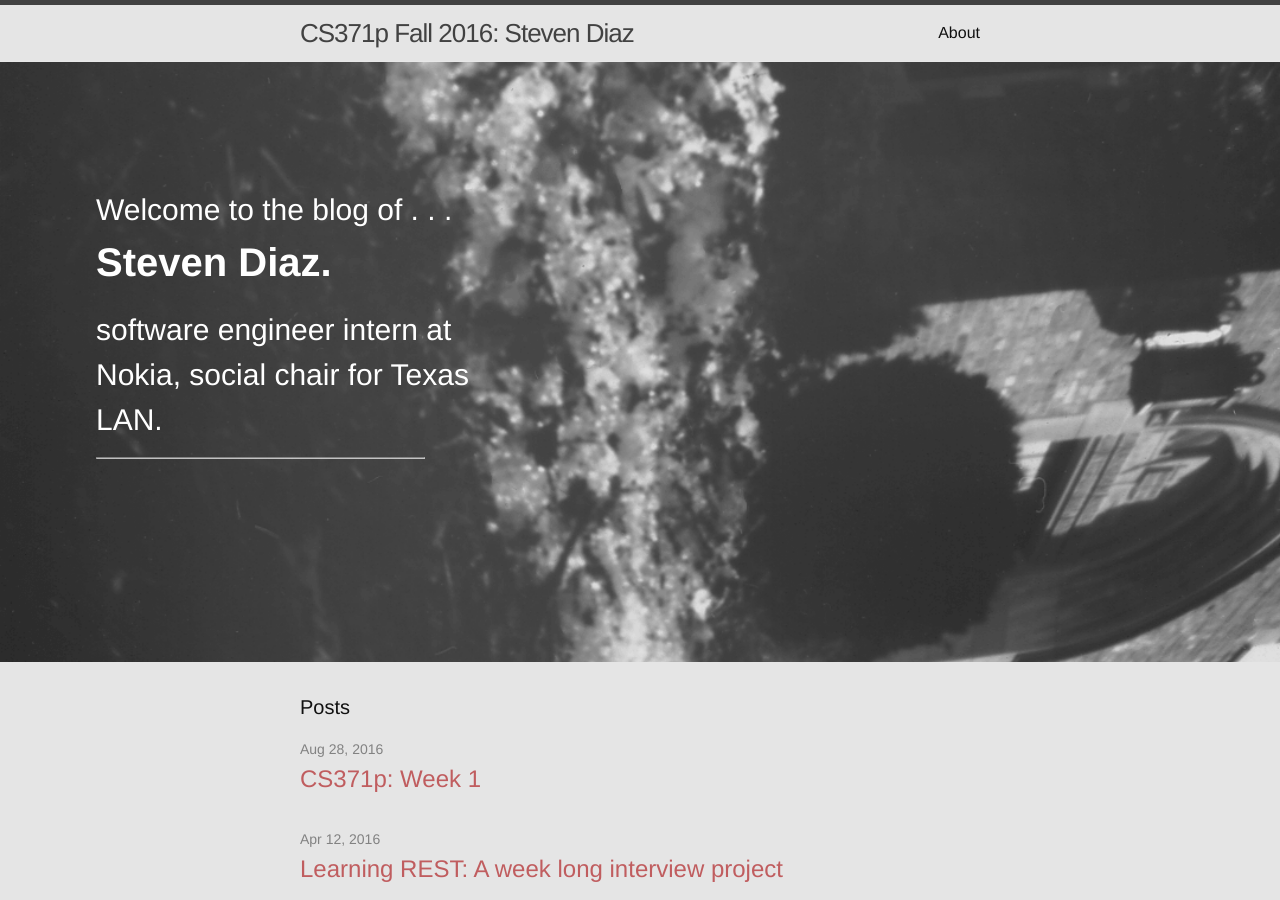
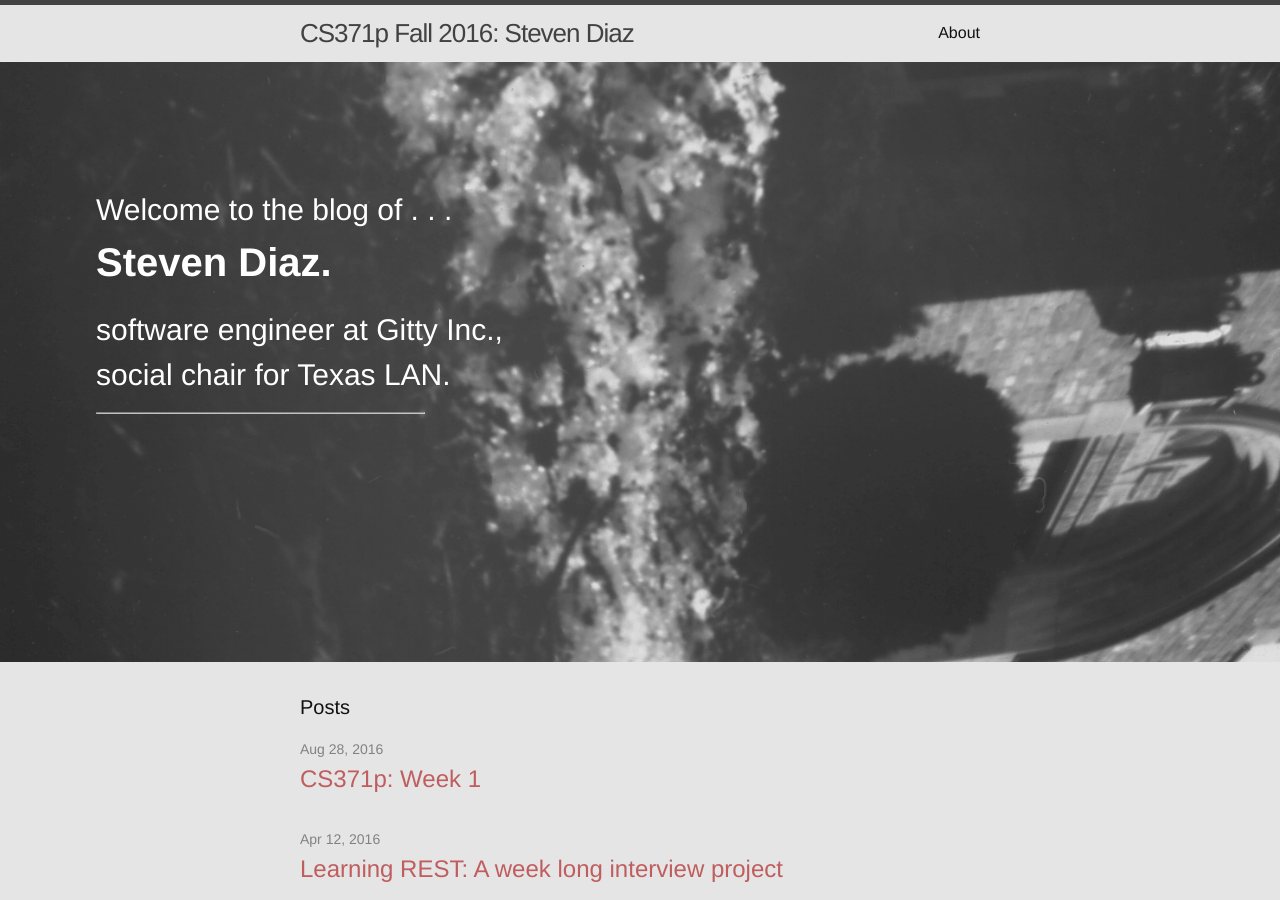
Before and after one commit to stevendiaz/stevendiaz.github.io, a Jekyll site: the page built from index.html, in a window 1280 px wide and 900 px high. Built offline with Jekyll 4.4.1, drawn with Linux system fonts in a browser that asks for light colours.

Commit message:
Update intro.html

```diff
--- a/_includes/intro.html
+++ b/_includes/intro.html
@@ -5,7 +5,7 @@
 
         <h2 class="full-name">Steven Diaz.</h2>
 
-        <p class="personal-description">software engineer intern at Nokia, social chair for Texas LAN.</p>
+        <p class="personal-description">software engineer at Gitty Inc., social chair for Texas LAN.</p>
 
         <hr class="divider">
 
```
